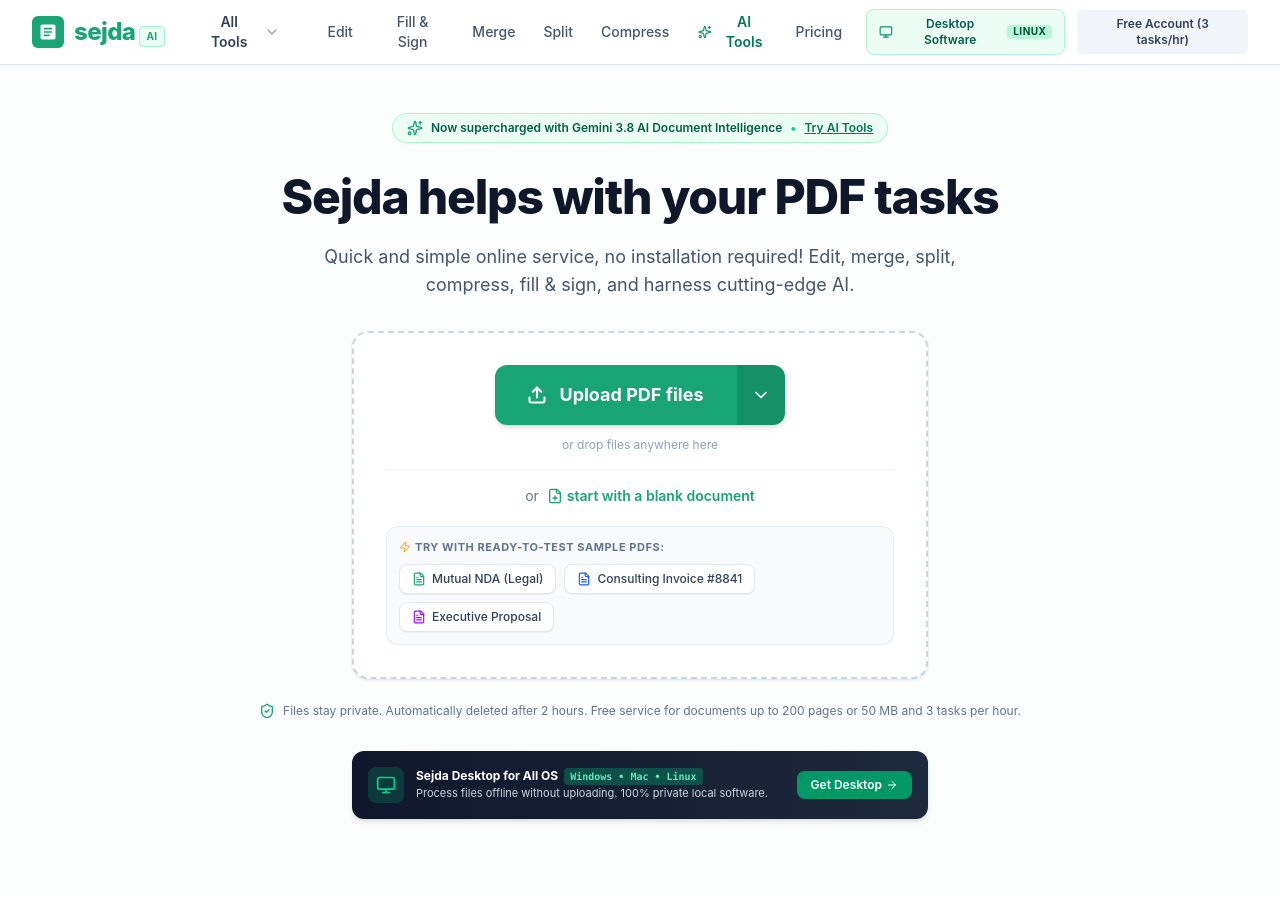
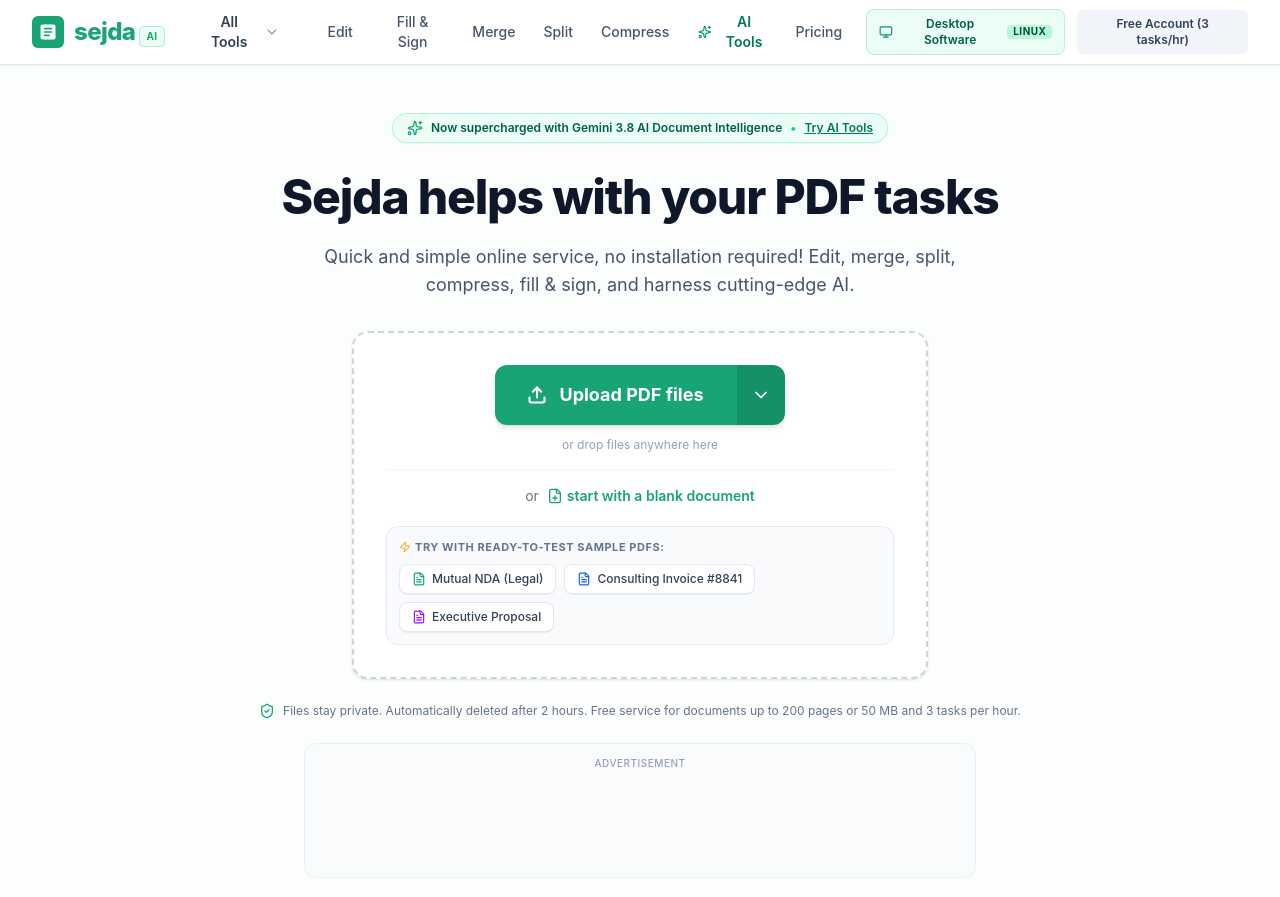
Before and after one commit to Chinnamteja/Sejda-AI, a React (Vite) app: page / in a window 1280 px wide. Shown: the top 897 px of the page. Built offline with nearby package versions, Linux system fonts and the light colour scheme.

Commit message:
feat: integrate Google AdSense
Add AdSense support including configuration scripts, iframe compatibility, and reusable ad components. Removed X-Frame-Options in the server to allow proper rendering within iframes.

```diff
--- a/index.html
+++ b/index.html
@@ -3,8 +3,68 @@
   <head>
     <meta charset="UTF-8" />
     <meta name="viewport" content="width=device-width, initial-scale=1.0" />
+
+    <!-- Google AdSense Account Verification & Metadata (pub-9341732423335241) -->
+    <meta name="google-adsense-account" content="ca-pub-9341732423335241" />
+    <meta name="robots" content="index, follow, max-image-preview:large, max-snippet:-1, max-video-preview:-1" />
+    <meta name="googlebot" content="index, follow" />
+    <meta name="adsbot-google" content="all" />
+
+    <!-- AdSense Iframe Compatibility Shim & Global Parameters (runs before adsbygoogle.js) -->
+    <script>
+      (function() {
+        try {
+          // 1. Establish AdSense parameters so AdSense uses current URL and does not require top-frame lookup
+          window.google_ad_client = "ca-pub-9341732423335241";
+          window.google_page_url = window.location.href;
+          window.adsbygoogle = window.adsbygoogle || [];
+
+          // 2. Virtualize window.top and parent if inside an iframe to satisfy AdSense iframe/anti-framing checks
+          try {
+            if (window.self !== window.top) {
+              try {
+                Object.defineProperty(window, 'top', {
+                  get: function() { return window.self; },
+                  set: function() {},
+                  configurable: true,
+                  enumerable: true
+                });
+              } catch (e) {}
+
+              try {
+                Object.defineProperty(window, 'parent', {
+                  get: function() { return window.self; },
+                  set: function() {},
+                  configurable: true,
+                  enumerable: true
+                });
+              } catch (e) {}
+
+              try {
+                Object.defineProperty(window, 'frameElement', {
+                  get: function() { return null; },
+                  set: function() {},
+                  configurable: true,
+                  enumerable: true
+                });
+              } catch (e) {}
+            }
+          } catch (crossOriginErr) {
+            try {
+              Object.defineProperty(window, 'top', {
+                get: function() { return window.self; },
+                configurable: true
+              });
+            } catch (e2) {}
+          }
+        } catch (globalErr) {}
+      })();
+    </script>
+
+    <!-- Google AdSense Official Script -->
     <script async src="https://pagead2.googlesyndication.com/pagead/js/adsbygoogle.js?client=ca-pub-9341732423335241"
-     crossorigin="anonymous"></script>
+      crossorigin="anonymous"></script>
+
     <script>
       (function() {
         try {
@@ -35,11 +95,15 @@
           } catch (err) {}
         }
 
-        // Suppress expected benign [vite] websocket disconnection messages in container/iframe sandbox
+        // Suppress expected benign [vite] and cross-origin iframe warning messages
         var originalWarn = console.warn;
         console.warn = function() {
           var firstArg = arguments[0];
-          if (typeof firstArg === 'string' && (firstArg.indexOf('[vite]') !== -1 || firstArg.indexOf('websocket') !== -1)) {
+          if (typeof firstArg === 'string' && (
+            firstArg.indexOf('[vite]') !== -1 ||
+            firstArg.indexOf('websocket') !== -1 ||
+            firstArg.indexOf('adsbygoogle') !== -1
+          )) {
             return;
           }
           return originalWarn.apply(console, arguments);
@@ -48,7 +112,13 @@
         var originalError = console.error;
         console.error = function() {
           var firstArg = arguments[0];
-          if (typeof firstArg === 'string' && (firstArg.indexOf('[vite]') !== -1 || firstArg.indexOf('websocket') !== -1)) {
+          if (typeof firstArg === 'string' && (
+            firstArg.indexOf('[vite]') !== -1 ||
+            firstArg.indexOf('websocket') !== -1 ||
+            firstArg.indexOf('Page-level tag does not work inside iframes') !== -1 ||
+            firstArg.indexOf('Blocked a frame with origin') !== -1 ||
+            firstArg.indexOf('cross-origin frame') !== -1
+          )) {
             return;
           }
           return originalError.apply(console, arguments);
@@ -60,12 +130,15 @@
             event.message &&
             (event.message.indexOf('fetch of #<Window> which has only a getter') !== -1 ||
              event.message.indexOf('[vite]') !== -1 ||
-             event.message.indexOf('WebSocket') !== -1)
+             event.message.indexOf('WebSocket') !== -1 ||
+             event.message.indexOf('Blocked a frame with origin') !== -1 ||
+             event.message.indexOf('Page-level tag does not work inside iframes') !== -1 ||
+             event.message.indexOf('cross-origin frame') !== -1)
           ) {
             event.preventDefault();
             return true;
           }
-        });
+        }, true);
       })();
     </script>
     <title>Sejda - PDF Tasks & AI Tools</title>
@@ -76,25 +149,15 @@
     <meta name="twitter:card" content="summary_large_image" />
     <meta name="theme-color" content="#107569" />
 
-    <!-- Google AdSense Account Verification & Background Crawler Script (pub-9341732423335241) -->
-    <meta name="google-adsense-account" content="ca-pub-9341732423335241" />
-    <meta name="robots" content="index, follow, max-image-preview:large, max-snippet:-1, max-video-preview:-1" />
-    <meta name="googlebot" content="index, follow" />
-    <meta name="adsbot-google" content="all" />
-
-    <!-- Keep AdSense in background without displaying visible public ad banners -->
+    <!-- Responsive, non-destructive AdSense styles (avoids No slot size for availableWidth=0 in iframes) -->
     <style>
-      ins.adsbygoogle,
-      .adsbygoogle,
+      .adsbygoogle[data-ad-status="unfilled"] {
+        display: none !important;
+      }
       .google-auto-placed {
-        display: none !important;
-        visibility: hidden !important;
-        opacity: 0 !important;
-        pointer-events: none !important;
-        height: 0 !important;
-        width: 0 !important;
-        position: absolute !important;
-        top: -9999px !important;
+        max-width: 100%;
+        margin-left: auto;
+        margin-right: auto;
       }
     </style>
 
--- a/server.ts
+++ b/server.ts
@@ -15,6 +15,12 @@
 
 app.use(express.json({ limit: '50mb' }));
 app.use(express.urlencoded({ extended: true, limit: '50mb' }));
+
+// Ensure iframe compatibility and crawler access
+app.use((req, res, next) => {
+  res.removeHeader('X-Frame-Options');
+  next();
+});
 
 // Lazy initialization of Gemini client
 let aiClient: GoogleGenAI | null = null;
--- /dev/null
+++ b/src/components/AdSenseUnit.tsx
@@ -0,0 +1,103 @@
+/**
+ * @license
+ * SPDX-License-Identifier: Apache-2.0
+ */
+
+import React, { useEffect, useRef, useState } from 'react';
+
+interface AdSenseUnitProps {
+  slot?: string;
+  client?: string;
+  format?: 'auto' | 'horizontal' | 'rectangle';
+  className?: string;
+  minWidth?: number;
+}
+
+export const AdSenseUnit: React.FC<AdSenseUnitProps> = ({
+  slot = '1234567890',
+  client = 'ca-pub-9341732423335241',
+  format = 'auto',
+  className = '',
+  minWidth = 250,
+}) => {
+  const containerRef = useRef<HTMLDivElement>(null);
+  const [hasSpace, setHasSpace] = useState<boolean>(true);
+  const [isLoaded, setIsLoaded] = useState<boolean>(false);
+  const adPushedRef = useRef<boolean>(false);
+
+  useEffect(() => {
+    const container = containerRef.current;
+    if (!container) return;
+
+    // Check available container dimensions using ResizeObserver
+    const observer = new ResizeObserver((entries) => {
+      for (const entry of entries) {
+        const width = entry.contentRect.width;
+        // If container width is less than minWidth, collapse and hide to prevent AdSense errors
+        if (width > 0 && width < minWidth) {
+          setHasSpace(false);
+        } else if (width >= minWidth) {
+          setHasSpace(true);
+        }
+      }
+    });
+
+    observer.observe(container);
+
+    return () => {
+      observer.disconnect();
+    };
+  }, [minWidth]);
+
+  useEffect(() => {
+    // Only push when space is available and hasn't been pushed yet
+    if (!hasSpace || adPushedRef.current) return;
+
+    // Small delay to ensure the container is fully rendered and has calculated layout width
+    const timer = setTimeout(() => {
+      try {
+        if (typeof window !== 'undefined') {
+          // Initialize adsbygoogle array safely
+          (window as any).adsbygoogle = (window as any).adsbygoogle || [];
+          (window as any).adsbygoogle.push({});
+          adPushedRef.current = true;
+          setIsLoaded(true);
+        }
+      } catch (err) {
+        // Silently catch duplicate push or iframe sandbox restrictions
+      }
+    }, 150);
+
+    return () => clearTimeout(timer);
+  }, [hasSpace]);
+
+  // If no space is available in the viewport/container, keep it completely hidden
+  if (!hasSpace) {
+    return <div ref={containerRef} className="w-full h-0 overflow-hidden" aria-hidden="true" />;
+  }
+
+  return (
+    <div
+      ref={containerRef}
+      className={`adsense-responsive-container w-full max-w-2xl mx-auto my-6 transition-all duration-300 ${
+        isLoaded ? 'opacity-100' : 'opacity-0'
+      } ${className}`}
+    >
+      <div className="relative overflow-hidden rounded-xl border border-slate-200/60 bg-slate-50/50 p-2 sm:p-3 text-center">
+        <span className="block text-[10px] uppercase tracking-wider text-slate-400 font-medium mb-1">
+          Advertisement
+        </span>
+        <div className="min-h-[60px] sm:min-h-[90px] flex items-center justify-center overflow-hidden">
+          <ins
+            className="adsbygoogle w-full block"
+            style={{ display: 'block', minHeight: '60px' }}
+            data-ad-client={client}
+            data-ad-slot={slot}
+            data-ad-format={format}
+            data-full-width-responsive="true"
+          />
+        </div>
+      </div>
+    </div>
+  );
+};
--- /dev/null
+++ b/src/components/AdUnit.tsx
@@ -0,0 +1,47 @@
+/**
+ * @license
+ * SPDX-License-Identifier: Apache-2.0
+ */
+
+import React, { useEffect } from 'react';
+
+declare global {
+  interface Window {
+    adsbygoogle: any[];
+  }
+}
+
+interface AdUnitProps {
+  slot?: string;
+  className?: string;
+  style?: React.CSSProperties;
+}
+
+export const AdUnit: React.FC<AdUnitProps> = ({
+  slot,
+  className = '',
+  style = { display: 'block' },
+}) => {
+  useEffect(() => {
+    try {
+      (window.adsbygoogle = window.adsbygoogle || []).push({});
+    } catch (e) {
+      // Ignore adsbygoogle errors (e.g., during development or if already pushed)
+    }
+  }, []);
+
+  return (
+    <div className={`ad-unit-container ${className}`}>
+      <ins
+        className="adsbygoogle"
+        style={style}
+        data-ad-client="ca-pub-9341732423335241"
+        data-ad-format="auto"
+        data-full-width-responsive="true"
+        {...(slot ? { 'data-ad-slot': slot } : {})}
+      />
+    </div>
+  );
+};
+
+export default AdUnit;
--- a/src/components/HomeHero.tsx
+++ b/src/components/HomeHero.tsx
@@ -17,6 +17,7 @@
 } from 'lucide-react';
 import { ToolId, LoadedDocument } from '../types';
 import { createSampleDocument } from '../data/sampleDocuments';
+import { AdSenseUnit } from './AdSenseUnit';
 
 interface HomeHeroProps {
   onFileUpload: (file: File) => void;
@@ -202,6 +203,14 @@
         </span>
       </div>
 
+      {/* Responsive AdSense Ad Unit (conditionally rendered, hides/minimizes if no space is available) */}
+      <AdSenseUnit
+        client="ca-pub-9341732423335241"
+        format="auto"
+        className="my-5"
+        minWidth={280}
+      />
+
       {/* Sejda Desktop Software Callout for All OS */}
       <div className="mt-8 max-w-xl mx-auto p-4 rounded-xl bg-gradient-to-r from-slate-900 to-slate-800 text-white shadow-md flex items-center justify-between text-left">
         <div className="flex items-center space-x-3">
```
